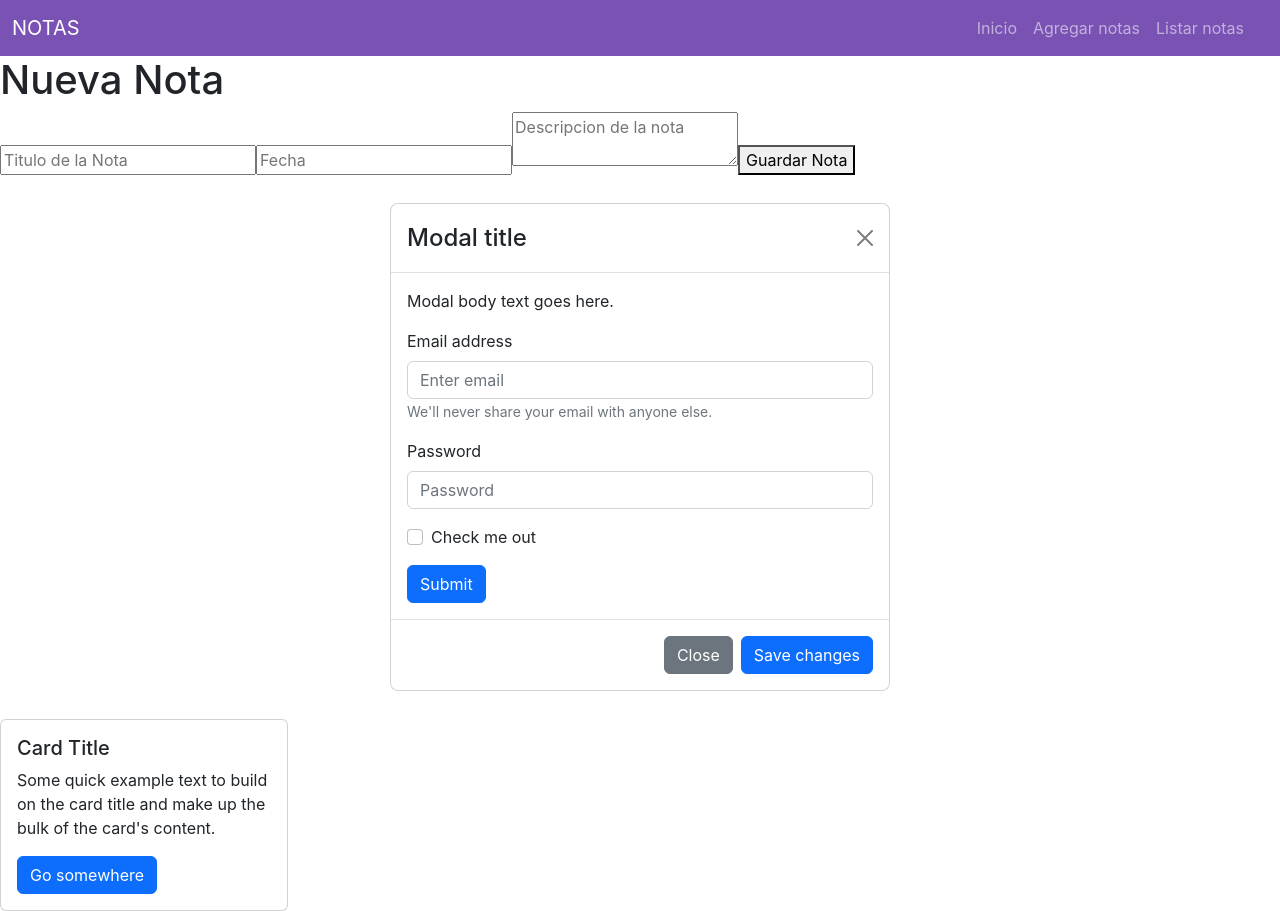
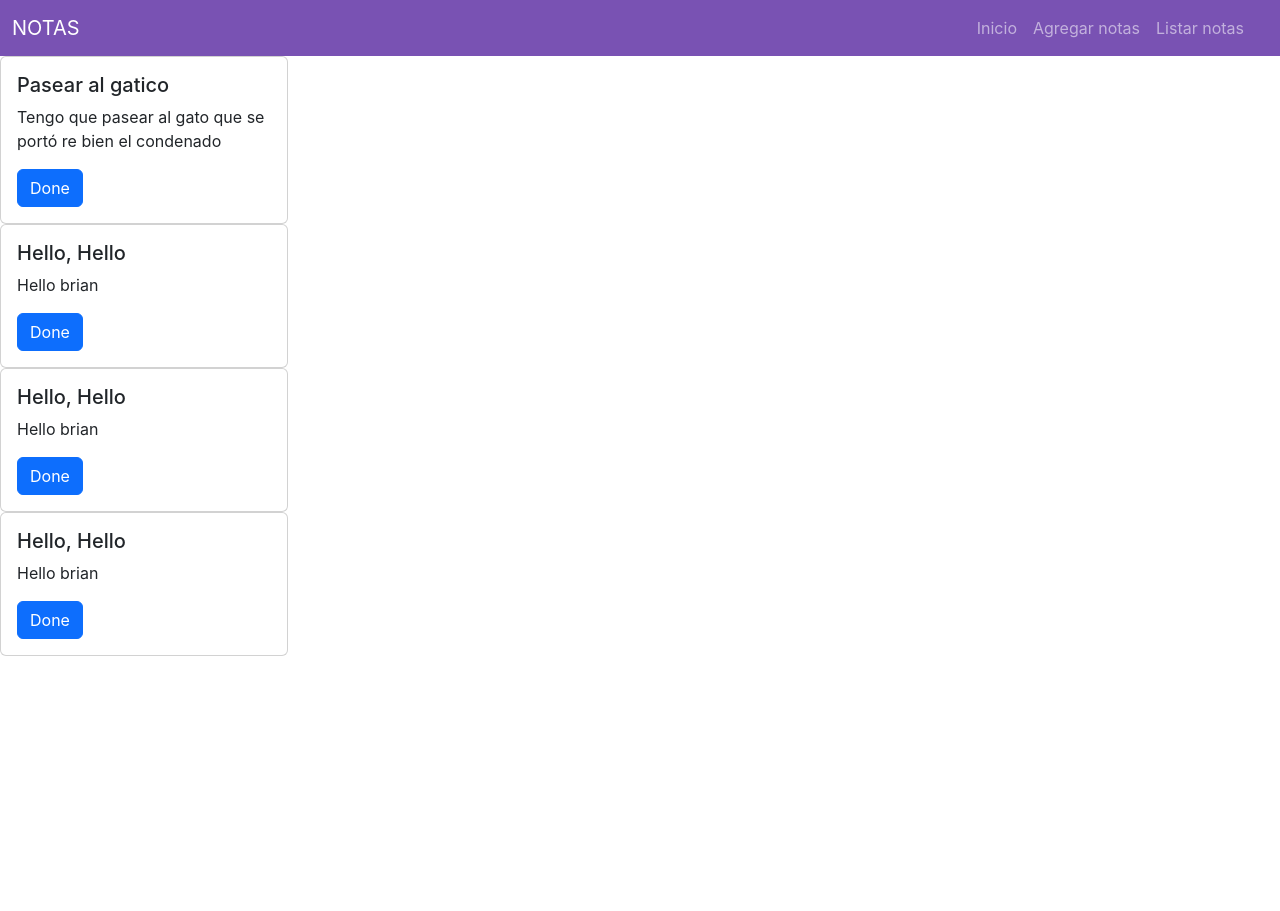
Before and after one commit to Uziano/ISPC_RD, a React (Create React App) app in the folder FRONT/react-v2/: page / in a window 1280 px wide. After the commit the page ends 800 px from the top, so only its background shows below. Built offline with nearby package versions, Linux system fonts and the light colour scheme; the HTML template or start-up script is replaced by a standard one.

Commit message:
Modal nueva nota y card nota terminados

```diff
--- a/FRONT/react-v2/src/components/Notas/NotasCard.js
+++ b/FRONT/react-v2/src/components/Notas/NotasCard.js
@@ -1,22 +1,23 @@
-
+import React from 'react';
 //Este es la tarjeta NOTA
+// import notas from '../../data/notasMock'
 import Button from 'react-bootstrap/Button';
 import Card from 'react-bootstrap/Card';
 
-function NotasCard() {
+function NotasCard({title, description}) {
+  // console.log(props)
   return (
-    <Card style={{ width: '18rem' }}>
-      {/* <Card.Img variant="top" src="holder.js/100px180" /> */}
+    <div>
+      <Card style={{ width: '18rem' }}>
       <Card.Body>
-        <Card.Title>Card Title</Card.Title>
-        <Card.Text>
-          Some quick example text to build on the card title and make up the
-          bulk of the card's content.
-        </Card.Text>
-        <Button variant="primary">Go somewhere</Button>
+        <Card.Title>{title}</Card.Title>
+        <Card.Text>{description}</Card.Text>
+        <Button variant="primary">Done</Button>
       </Card.Body>
     </Card>
+    </div>
   );
 }
 
+{/* <Card.Img variant="top" src="holder.js/100px180" /> */}
 export default NotasCard;
--- a/FRONT/react-v2/src/components/Notas/NotasForm.js
+++ b/FRONT/react-v2/src/components/Notas/NotasForm.js
@@ -1,59 +1,60 @@
 import React from "react";
 import Button from "react-bootstrap/Button";
 import Modal from "react-bootstrap/Modal";
-import Form from 'react-bootstrap/Form';
-
+import Form from "react-bootstrap/Form";
 
 //Toma los datos de los campos para crear la nota
 export default function NotasForm() {
   return (
     <>
-      <div>
-        <form>
-          <h1>Nueva Nota</h1>
-          <input placeholder="Titulo de la Nota"></input>
-          <input placeholder="Fecha"></input>
-          <textarea placeholder="Descripcion de la nota"></textarea>
-          <button>Guardar Nota</button>
-        </form>
-      </div>
-
       <div
         className="modal show"
         style={{ display: "block", position: "initial" }}
       >
         <Modal.Dialog>
           <Modal.Header closeButton>
-            <Modal.Title>Modal title</Modal.Title>
+            <Modal.Title>Nueva Nota</Modal.Title>
           </Modal.Header>
 
           <Modal.Body>
-            <p>Modal body text goes here.</p>
             <Form>
+              {/* Título */}
               <Form.Group className="mb-3" controlId="formBasicEmail">
-                <Form.Label>Email address</Form.Label>
-                <Form.Control type="email" placeholder="Enter email" />
+                <Form.Label>Titulo de la nota</Form.Label>
+                <Form.Control type="email" placeholder="Pasear a mi gato 🐈" />
                 <Form.Text className="text-muted">
-                  We'll never share your email with anyone else.
+                  Tip: Usa un nombre claro para cada nota
                 </Form.Text>
               </Form.Group>
 
-              <Form.Group className="mb-3" controlId="formBasicPassword">
-                <Form.Label>Password</Form.Label>
-                <Form.Control type="password" placeholder="Password" />
+              {/* Descripción */}
+              <Form.Group className="mb-3" controlId="formBasicEmail">
+                <Form.Label>Descripción</Form.Label>
+                <Form.Control
+                  type="text"
+                  placeholder="Hoy se portó bien el nene 🐈"
+                />
+                <Form.Text className="text-muted">
+                  Tip: Se conciso para una mayor claridad al leerla
+                </Form.Text>
               </Form.Group>
-              <Form.Group className="mb-3" controlId="formBasicCheckbox">
-                <Form.Check type="checkbox" label="Check me out" />
-              </Form.Group>
-              <Button variant="primary" type="submit">
-                Submit
-              </Button>
+
+              {/* Fecha */}
+              {/* <Form.Group className="mb-3" controlId="formBasicEmail">
+                <Form.Label>Fechas</Form.Label>
+                <Form.Control type="email" placeholder="Pasear a mi gato 🐈" />
+                <Form.Check
+                  type="switch"
+                  id="custom-switch"
+                  label="Incluir fecha de hoy"
+                />
+              </Form.Group> */}
             </Form>
           </Modal.Body>
 
           <Modal.Footer>
-            <Button variant="secondary">Close</Button>
-            <Button variant="primary">Save changes</Button>
+            <Button variant="secondary">Cancelar</Button>
+            <Button variant="primary">Guardar 📚</Button>
           </Modal.Footer>
         </Modal.Dialog>
       </div>
--- a/FRONT/react-v2/src/components/Notas/NotasList.js
+++ b/FRONT/react-v2/src/components/Notas/NotasList.js
@@ -1,11 +1,15 @@
 import NotasCard from '../Notas/NotasCard'
-
+// import {notas as data} from '../../data/'
 
 //Este es el que renderiza todas las notas con el .map()
 export default function NotasList() {
   return (
-    <>
-      <NotasCard />
-    </>
+    <div>
+      {/* <NotasCard title={data.title} description={data.description} /> */}
+      <NotasCard title={'Pasear al gatico'} description={'Tengo que pasear al gato que se portó re bien el condenado'} />
+      <NotasCard title={'Hello, Hello'} description={'Hello brian'} />
+      <NotasCard title={'Hello, Hello'} description={'Hello brian'} />
+      <NotasCard title={'Hello, Hello'} description={'Hello brian'} />
+    </div>
   )
 }
--- a/FRONT/react-v2/src/components/User/Home.js
+++ b/FRONT/react-v2/src/components/User/Home.js
@@ -2,15 +2,15 @@ import React from 'react'
 import NavBar from '../Navbar/NavBar'
 import NotasCard from '../Notas/NotasCard'
 import NotasForm from '../Notas/NotasForm'
-// import NotasList from '../Notas/NotasList'
+import NotasList from '../Notas/NotasList'
 
 function Home() {
   return (
     <>
       <NavBar />
-      <NotasForm />
-      <NotasCard />
-      {/* <NotasList /> */}
+      {/* <NotasForm /> */}
+      {/* <NotasCard /> */}
+      <NotasList />
     </>
 )
 }
--- /dev/null
+++ b/FRONT/react-v2/src/data/notasMock.js
@@ -0,0 +1,17 @@
+export const notas = [
+    {
+        id: 0,
+        title: 'Mi primer nota',
+        description: 'Hello pepe como anda voce'
+    },
+    // {
+    //     id: 1,
+    //     title: 'Mi segundo nota',
+    //     description: 'Hello pepe como anda voce'
+    // },
+    // {
+    //     id: 2,
+    //     title: 'Mi tercer nota',
+    //     description: 'Hello pepe como anda voce'
+    // },
+]
```
